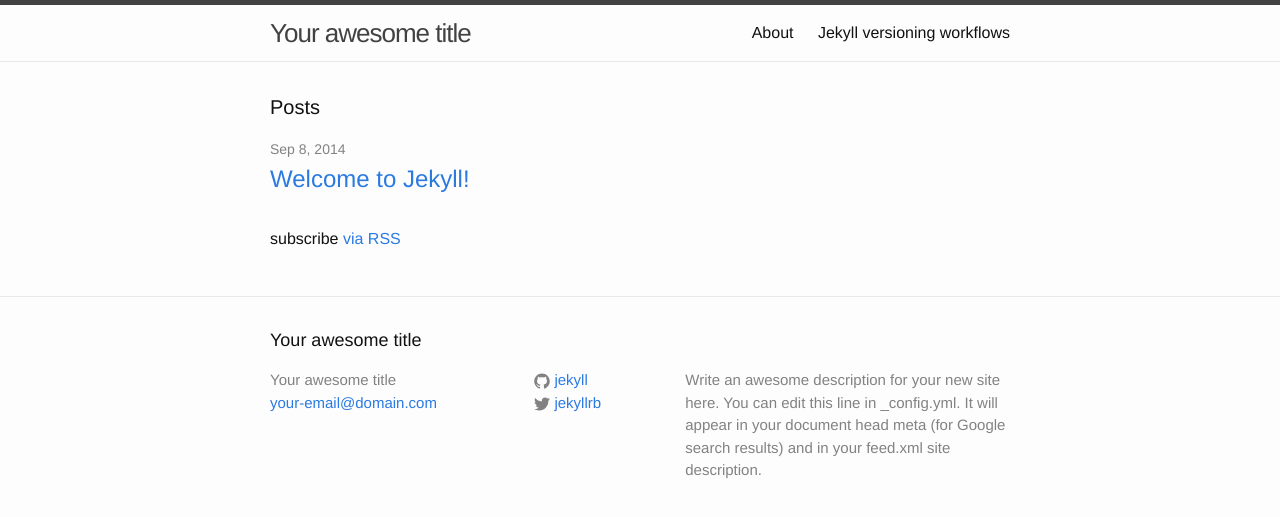
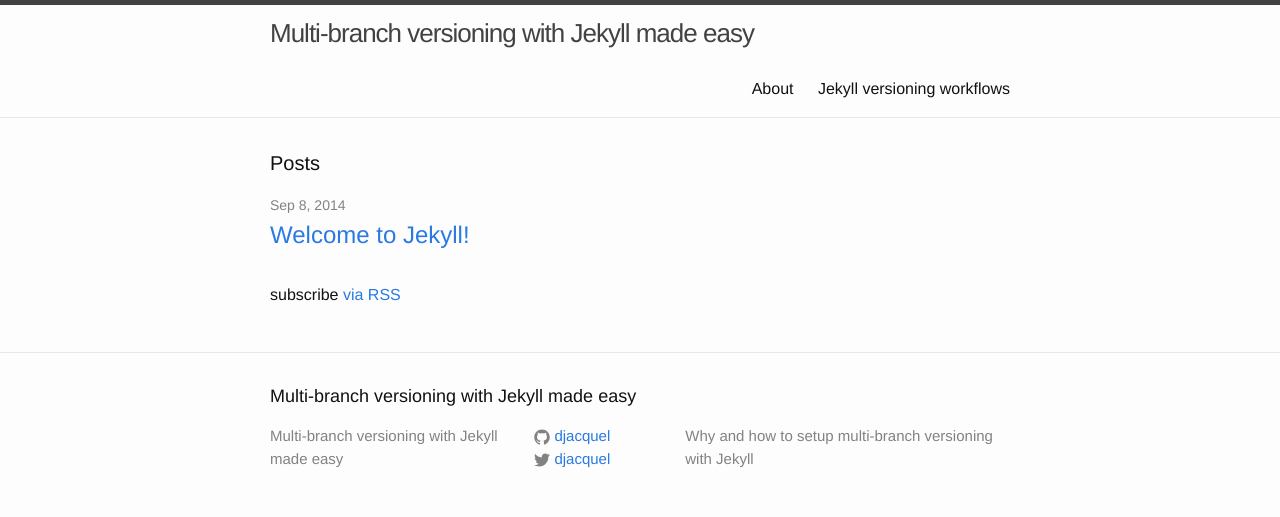
Before and after one commit to djacquel/JekyllVersioningWorkflows, a Jekyll site: the page built from index.html, in a window 1280 px wide. Shown: the top 517 px of the page. Built offline with Jekyll 4.4.1, drawn with Linux system fonts in a browser that asks for light colours.

Commit message:
base config

```diff
--- a/_config.yml
+++ b/_config.yml
@@ -1,15 +1,11 @@
 ---
-title: Your awesome title
-email: your-email@domain.com
-description: ! 'Write an awesome description for your new site here. You can edit
-  this line in _config.yml. It will appear in your document head meta (for Google
-  search results) and in your feed.xml site description.
+title: Multi-branch versioning with Jekyll made easy
+description: Why and how to setup multi-branch versioning with Jekyll
 
-'
-baseurl: /JekyllComplexWorkflow
-url: http://djacquel.github.io/JekyllComplexWorkflow
-twitter_username: jekyllrb
-github_username: jekyll
+baseurl: /JekyllVersioningWorkflows
+url: http://djacquel.github.io/JekyllVersioningWorkflows
+twitter_username: djacquel
+github_username: djacquel
 markdown: kramdown
 destination: _site
 
```
